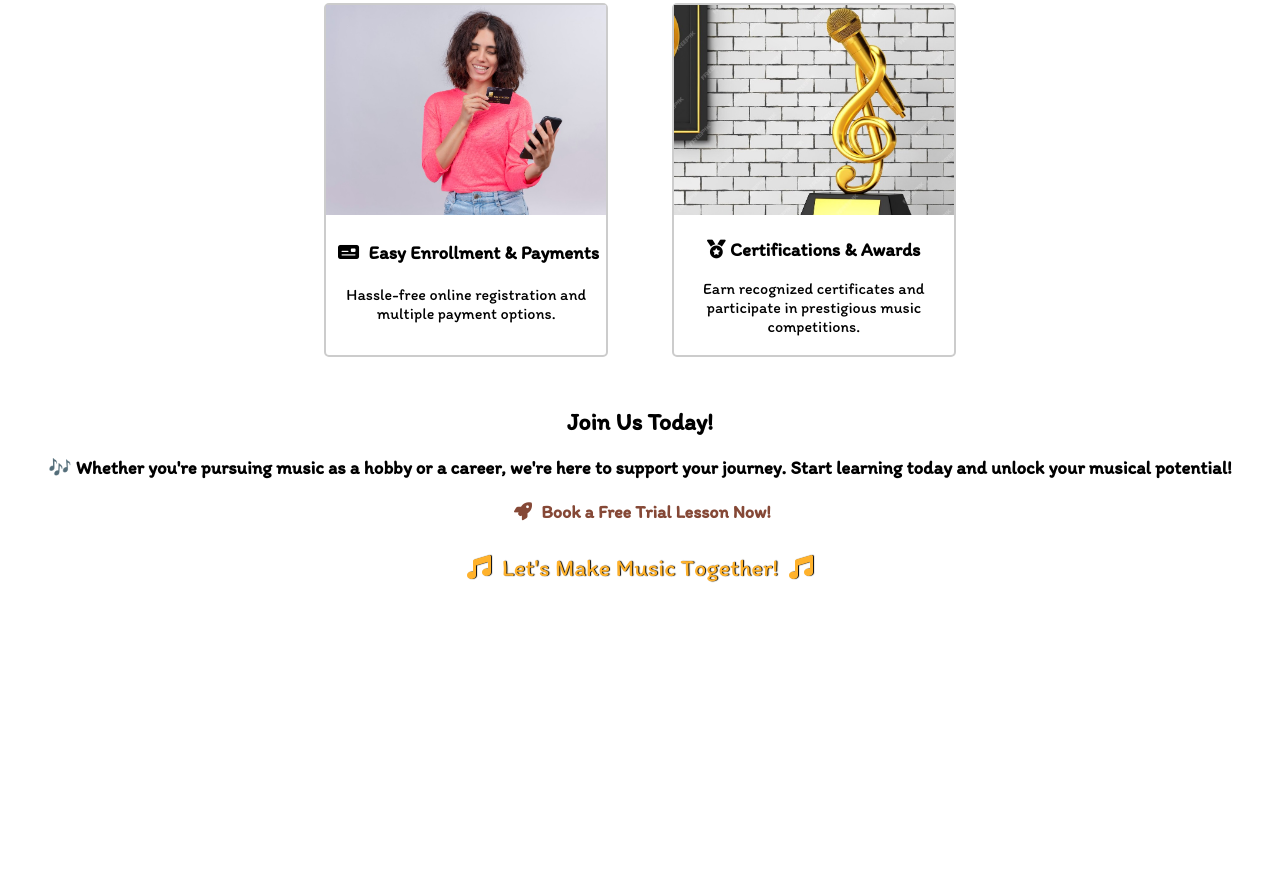
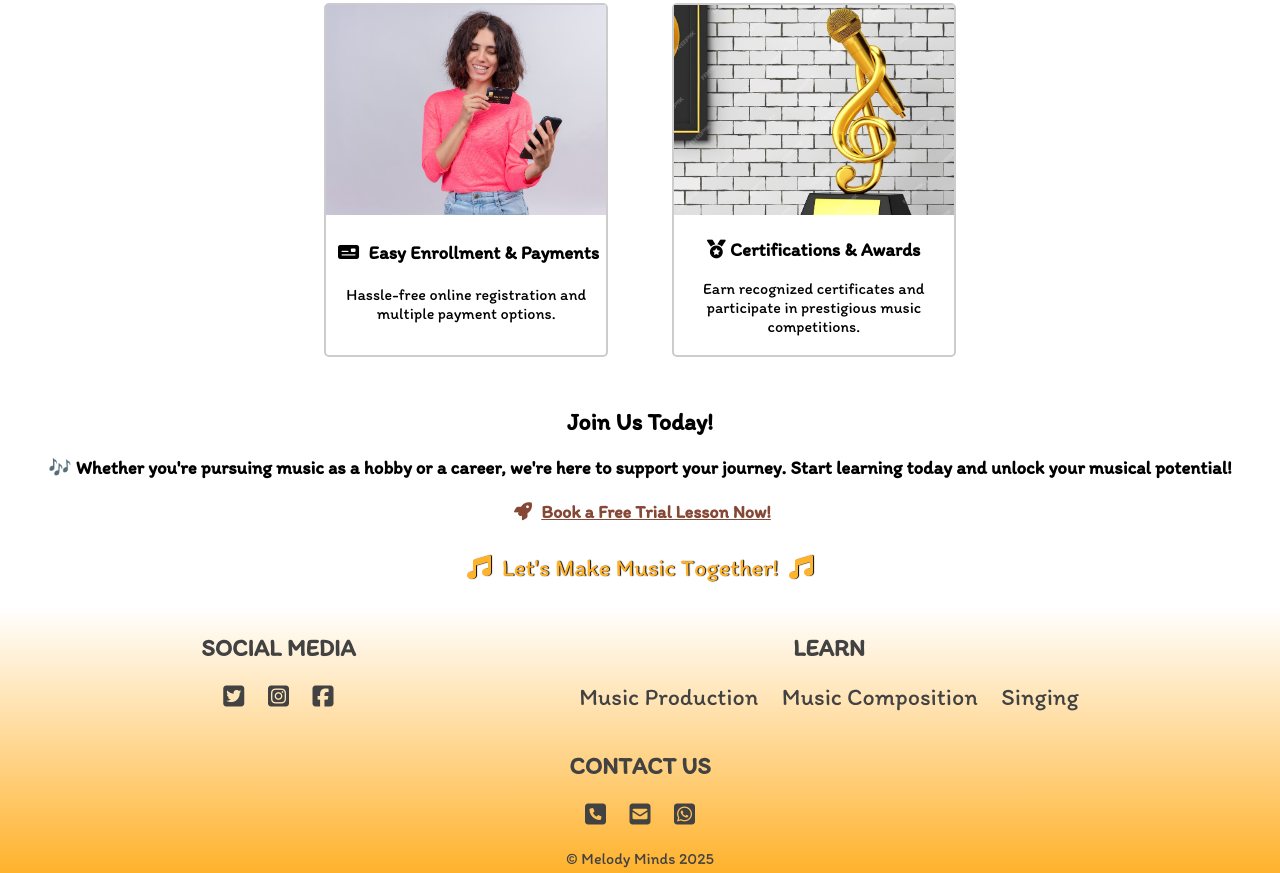
Before and after one commit to ravikanttarare95/a-16-music-school, a plain HTML site: page index.html in a window 1280 px wide. Shown: the part 2058-2931 px from the top of the page. Before the commit the page ends 2666 px from the top, so only its background shows below. Drawn offline with Linux system fonts and the light colour scheme; a web font is replaced by a local one.

Commit message:
Footer Created

```diff
--- a/css/index.css
+++ b/css/index.css
@@ -63,3 +63,7 @@
 .end-section {
   text-align: center;
 }
+
+.end-section a{
+  color:#854836;
+}
--- a/css/style.css
+++ b/css/style.css
@@ -1,7 +1,7 @@
 * {
   font-family: "Itim", cursive;
 }
-body{
+body {
   margin: 0;
   padding: 0;
 }
@@ -59,7 +59,7 @@ body{
   color: #434242;
   display: inline-block;
   vertical-align: middle;
-  width: 100VW;
+  width: 100vw;
 }
 
 .brand-container {
@@ -92,7 +92,8 @@ body{
   width: 500px;
   display: inline-block;
   vertical-align: middle;
-  margin-left: 50px;  margin-right: 150px;
+  margin-left: 50px;
+  margin-right: 150px;
 }
 
 /* .nav-links ul {
@@ -107,7 +108,7 @@ body{
   color: #434242;
   font-size: 20px;
   font-weight: bold;
-  margin: 20PX;
+  margin: 20px;
 }
 
 /*
@@ -191,11 +192,49 @@ body{
   font-size: 20px;
 }
 
-input,select{
+input,
+select {
   border: none;
   border-radius: 10px;
   box-shadow: 0 0 3px 0 #854836;
   padding: 4px 10px;
+}
+
+.footer {
+  background: linear-gradient(
+    180deg,
+    rgba(255, 255, 255, 0) 0%,
+    rgba(255, 178, 44, 1) 100%
+  );
+  padding: 5px 10px;
+  color: #434242;
+  text-align: center;
+}
+
+.media-contact-learn {
+  display: inline-block;
+  margin: 0 100px 20px;
+}
+
+.media-contact-learn h3 {
+  margin: 20px 10px;
+  font-size: x-large;
+}
+
+.media-contact-learn a {
+  text-decoration: none;
+  margin: 10px;
+  font-size: x-large;
+  color: #434242;
+}
+
+.copyright {
+  display: block;
+  text-align: center;
+}
+
+.copyright::before {
+  content: "\00A9";
 }
 
 /* Mobile Device */
--- a/index.html
+++ b/index.html
@@ -67,30 +67,35 @@
     <h2 class="main-headings"><i class="fa-solid fa-person-circle-question fa-beat mx-10"></i> Why Choose Us? </h2>
     <div class="choose-us">
         <div>
-            <h3><i class="fa-regular fa-circle-check fa-shake mx-5"></i> Expert Instructors <i class="fa-regular fa-circle-check fa-shake mx-5"></i></h3>
+            <h3><i class="fa-regular fa-circle-check fa-shake mx-5"></i> Expert Instructors <i
+                    class="fa-regular fa-circle-check fa-shake mx-5"></i></h3>
             <p>Learn from experienced, passionate teachers who tailor lessons to your
                 needs.</p>
         </div>
 
         <div>
-            <h3><i class="fa-regular fa-circle-check fa-shake mx-5"></i> Diverse Music Programs <i class="fa-regular fa-circle-check fa-shake mx-5"></i></h3>
+            <h3><i class="fa-regular fa-circle-check fa-shake mx-5"></i> Diverse Music Programs <i
+                    class="fa-regular fa-circle-check fa-shake mx-5"></i></h3>
             <p> From piano, guitar, and violin to vocal training and music production,
                 we offer lessons for all interests.</p>
         </div>
 
         <div>
-            <h3> <i class="fa-regular fa-circle-check fa-shake mx-5"></i> Personalized Learning <i class="fa-regular fa-circle-check fa-shake mx-5"></i></h3>
+            <h3> <i class="fa-regular fa-circle-check fa-shake mx-5"></i> Personalized Learning <i
+                    class="fa-regular fa-circle-check fa-shake mx-5"></i></h3>
             <p>Private and group classes available for kids, teens, and adults.</p>
         </div>
 
         <div>
-            <h3><i class="fa-regular fa-circle-check fa-shake mx-5"></i> Performance Opportunities <i class="fa-regular fa-circle-check fa-shake mx-5"></i></h3>
+            <h3><i class="fa-regular fa-circle-check fa-shake mx-5"></i> Performance Opportunities <i
+                    class="fa-regular fa-circle-check fa-shake mx-5"></i></h3>
             <p>Participate in recitals, concerts, and competitions to showcase your
                 talent.</p>
         </div>
 
         <div>
-            <h3><i class="fa-regular fa-circle-check fa-shake mx-5"></i> State-of-the-Art Facilities <i class="fa-regular fa-circle-check fa-shake mx-5"></i></h3>
+            <h3><i class="fa-regular fa-circle-check fa-shake mx-5"></i> State-of-the-Art Facilities <i
+                    class="fa-regular fa-circle-check fa-shake mx-5"></i></h3>
             <p>Enjoy a modern learning environment equipped with high-quality
                 instruments.</p>
         </div>
@@ -132,7 +137,8 @@
 
         <div class="cards">
             <img src="./image/photos/workshop.jpg" alt="Music Workshop">
-            <h3><img class="mx-5" src="./image/icons/business-presentation.png" alt="masterclass">Workshops & Masterclasses</h3>
+            <h3><img class="mx-5" src="./image/icons/business-presentation.png" alt="masterclass">Workshops &
+                Masterclasses</h3>
             <p>Learn from guest artists and improve your skills with specialized training.</p>
         </div>
 
@@ -155,12 +161,41 @@
             and unlock your musical potential!</h3>
 
         <p style="color: #854836;font-weight: bold;font-size: large;"><i class="fa-solid fa-rocket fa-bounce mx-5"></i>
-            Book a Free Trial Lesson Now!</p>
+            <a href=""> Book a Free Trial Lesson Now!</a>
+        </p>
     </div>
 
     <p class="end-tagline"> <i class="fa-solid fa-music fa-beat mx-5"></i> Let's Make Music Together! <i
             class="fa-solid fa-music fa-beat mx-5"></i></p>
 
+    <div class="footer">
+        <div class="media-contact-learn">
+            <h3>SOCIAL MEDIA</h3>
+            <a href=""><i class="fa-brands fa-square-twitter"></i></a>
+            <a href=""><i class="fa-brands fa-square-instagram"></i></a>
+            <a href=""><i class="fa-brands fa-square-facebook"></i></a>
+        </div>
+
+        <div class="media-contact-learn">
+            <h3>LEARN</h3>
+            <a href="">Music Production</a>
+            <a href="">Music Composition</a>
+            <a href="">Singing</a>
+        </div>
+
+        <div class="media-contact-learn">
+            <h3>CONTACT US</h3>
+            <a href="tel:8275957698"><i class="fa-solid fa-square-phone"></i></a>
+            <a href="mailto:ravikanttarare2001@gmail.com"><i class="fa-solid fa-square-envelope"></i></a>
+            <a href="https://wa.me/8275957698"><i class="fa-brands fa-square-whatsapp"></i></a>
+        </div>
+
+        <div class="copyright">
+            Melody Minds 2025
+        </div>
+    </div>
+
+
     <script src="https://kit.fontawesome.com/40a9124f1b.js" crossorigin="anonymous"></script>
 </body>
 
```
